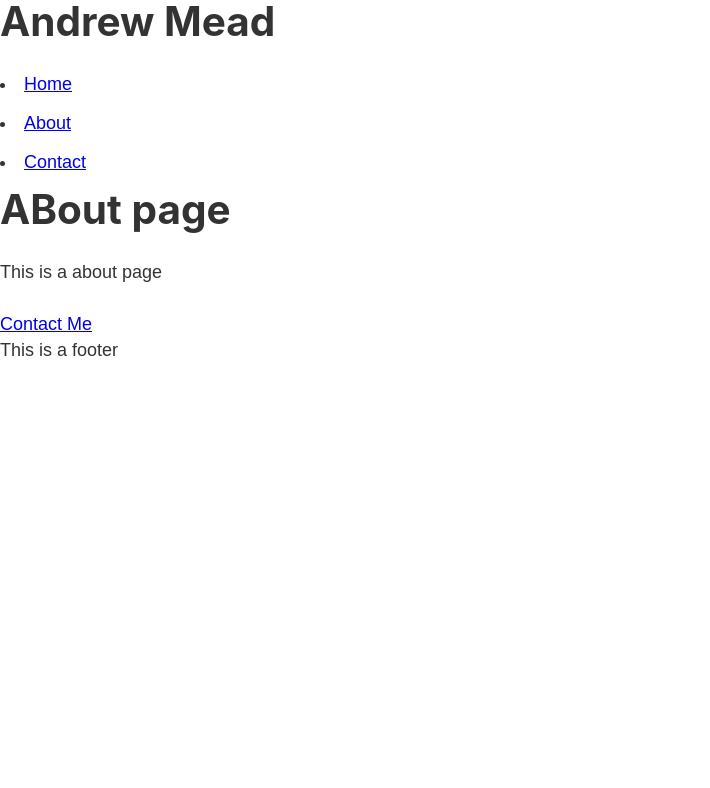
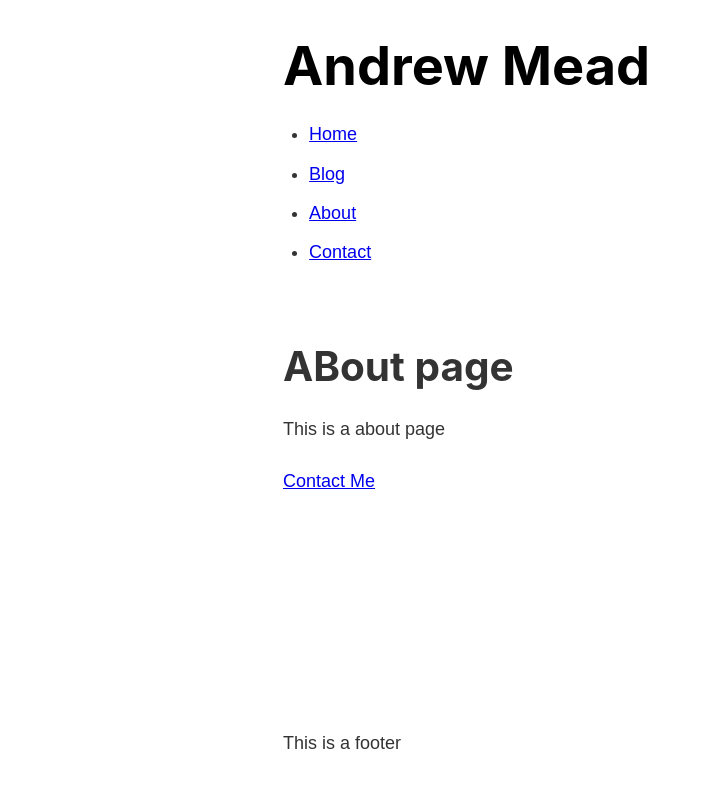
Before and after one commit to JKaram/Gatsby-Tutorial, a Gatsby site: page /about in a window 1280 px wide. Shown: the whole page, without its empty margins (0-710 px from the left). Built offline with nearby package versions, Linux system fonts and the light colour scheme; Gatsby itself is replaced by a stand-in of ours.

Commit message:
part one

```diff
--- a/src/components/header.js
+++ b/src/components/header.js
@@ -1,14 +1,19 @@
 import React from 'react'
 import { Link } from 'gatsby'
 
+import headerStyles from './header.module.scss'
+
 const Header = () => {
     return (
-        <header>
-            <h1>Andrew Mead</h1>
+        <header className={headerStyles.header}>
+            <h1><Link to="/" className={headerStyles.title}>Andrew Mead</Link></h1>
             <nav>
-                <li><Link to="/">Home</Link></li>
-                <li> <Link to="/about">About</Link></li>
-                <li> <Link to="/contact">Contact</Link></li>
+                <ul className={headerStyles.navList}>
+                    <li><Link className={headerStyles.navItem} activeClassName={headerStyles.activeNavItem} to="/">Home</Link></li>
+                    <li><Link className={headerStyles.navItem} activeClassName={headerStyles.activeNavItem} to="/blog">Blog</Link></li>
+                    <li><Link className={headerStyles.navItem} activeClassName={headerStyles.activeNavItem} to="/about">About</Link></li>
+                    <li><Link className={headerStyles.navItem} activeClassName={headerStyles.activeNavItem} to="/contact">Contact</Link></li>
+                </ul>
             </nav>
         </header>
     )
--- /dev/null
+++ b/src/components/header.module.scss
@@ -0,0 +1,34 @@
+.header {
+    padding: 1rem 0 3rem;
+}
+.link {
+    color: #999;
+}
+
+.title {
+    color: #000;
+    font-size: 3rem;
+    text-decoration: none;
+}
+
+.nav-list {
+    display: flex;
+    list-style-type: none;
+    margin: 0;
+}
+
+.nav-item {
+    color: #999;
+    font-size: .9rem;
+    margin-right: 1.3rem;
+    text-decoration: none;
+}
+
+.nav-item:hover {
+    color: #666;
+
+}
+
+.active-nav-item {
+    color: #333;
+}
--- a/src/components/layout.js
+++ b/src/components/layout.js
@@ -4,12 +4,15 @@
 import Footer from './footer'
 
 import '../styles/index.scss'
+import layoutStyles from './layout.module.scss'
 
 const Layout = (props) => {
     return (
-        <div>
-            <Header/>
+        <div className={layoutStyles.container}>
+            <div className={layoutStyles.content}>
+                <Header />
                 {props.children}
+            </div>
             <Footer />
         </div>
     )
--- /dev/null
+++ b/src/components/layout.module.scss
@@ -0,0 +1,13 @@
+.container {
+    margin: 0 auto;
+    max-width: 750px;
+    padding: 1rem;
+
+    display:flex;
+    flex-direction: column;
+    min-height: 100vh;
+}
+
+.content {
+    flex-grow: 1;
+}
--- a/src/pages/index.js
+++ b/src/pages/index.js
@@ -1,7 +1,6 @@
 import React from "react"
 import { Link } from "gatsby"
 
-import Header from "../components/header"
 import Layout from "../components/layout"
 
 const IndexPage = () => {
```
Also changed, not shown: src/components/footer.module.scss (added).
